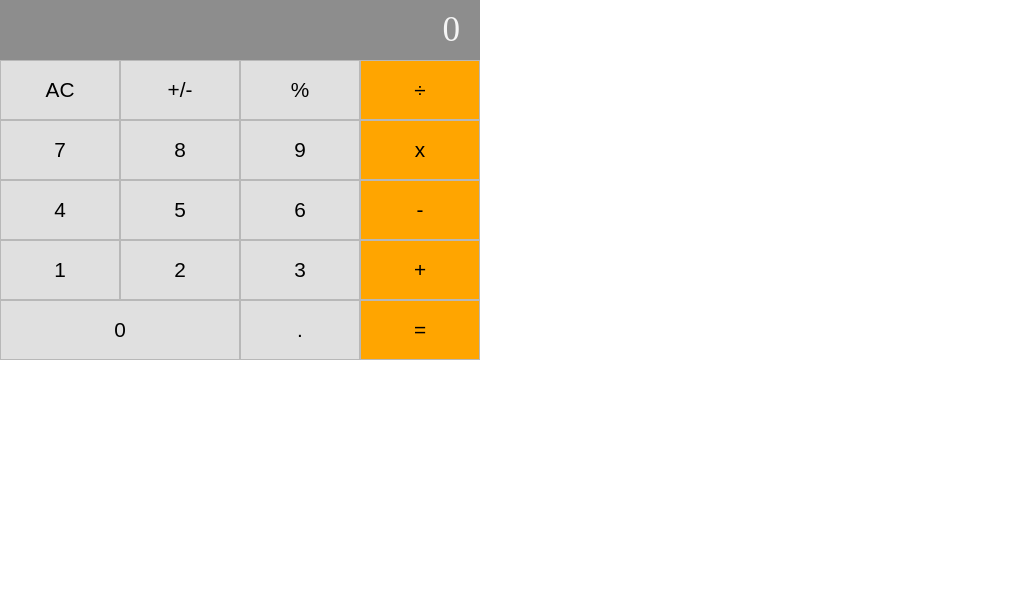
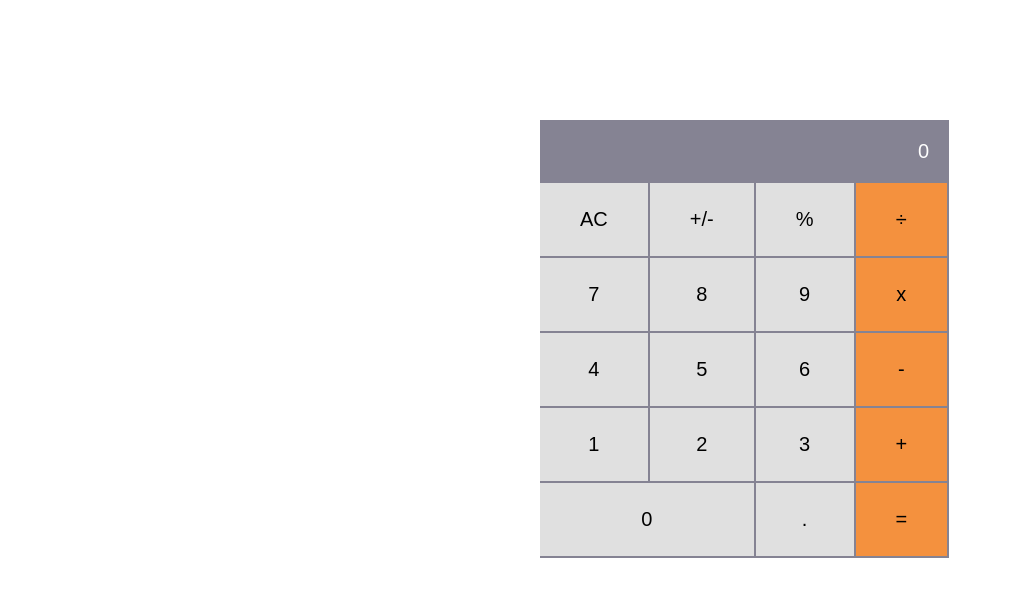
Before and after one commit to Obimbo07/math-magicians, a React (Create React App) app: page / in a window 1280 px wide. Shown: the top 596 px of the page, without its empty margins (0-1012 px from the left). Built offline with nearby package versions, Linux system fonts and the light colour scheme.

Commit message:
calculator-events-resolved

```diff
--- a/src/components/Calc.js
+++ b/src/components/Calc.js
@@ -10,43 +10,156 @@ function Calculator() {
   });
   const { total, operation, next } = value;
 
-  function handleClick(num) {
+  function clickHandler(num) {
     setValue(calculate(value, num));
   }
 
   return (
-    <div id="Calc-holder">
-      <div className="rowA ans-display">
-        <ButtonDisplay result={next || operation || total || '0'} />
-      </div>
-      <div className="rowB">
-        <button onClick={(e) => handleClick(e.target.textContent)} type="button" className="Calc-button">AC</button>
-        <button onClick={(e) => handleClick(e.target.textContent)} type="button" className="Calc-button">+/-</button>
-        <button onClick={(e) => handleClick(e.target.textContent)} type="button" className="Calc-button">%</button>
-        <button onClick={(e) => handleClick(e.target.textContent)} type="button" className="Calc-button operator-btn"> &#xf7; </button>
-      </div>
-      <div className="rowC">
-        <button onClick={(e) => handleClick(e.target.textContent)} type="button" className="Calc-button">7 </button>
-        <button onClick={(e) => handleClick(e.target.textContent)} type="button" className="Calc-button">8 </button>
-        <button onClick={(e) => handleClick(e.target.textContent)} type="button" className="Calc-button">9 </button>
-        <button onClick={(e) => handleClick(e.target.textContent)} type="button" className="Calc-button operator-btn">x</button>
-      </div>
-      <div className="rowD">
-        <button onClick={(e) => handleClick(e.target.textContent)} type="button" className="Calc-button">4 </button>
-        <button onClick={(e) => handleClick(e.target.textContent)} type="button" className="Calc-button">5</button>
-        <button onClick={(e) => handleClick(e.target.textContent)} type="button" className="Calc-button">6</button>
-        <button onClick={(e) => handleClick(e.target.textContent)} type="button" className="Calc-button operator-btn"> -</button>
-      </div>
-      <div className="rowE">
-        <button onClick={(e) => handleClick(e.target.textContent)} type="button" className="Calc-button">1</button>
-        <button onClick={(e) => handleClick(e.target.textContent)} type="button" className="Calc-button">2</button>
-        <button onClick={(e) => handleClick(e.target.textContent)} type="button" className="Calc-button">3</button>
-        <button onClick={(e) => handleClick(e.target.textContent)} type="button" className="Calc-button operator-btn">+</button>
-      </div>
-      <div className="rowF">
-        <button onClick={(e) => handleClick(e.target.textContent)} type="button" className="Calc-button zero-btn"> 0</button>
-        <button onClick={(e) => handleClick(e.target.textContent)} type="button" className="Calc-button">.</button>
-        <button onClick={(e) => handleClick(e.target.textContent)} type="button" className="Calc-button operator-btn"> = </button>
+    <div>
+      <div className="container">
+        <div className="sum-display sum">
+          <span>
+            <ButtonDisplay result={next || operation || total || '0'} />
+          </span>
+        </div>
+
+        <button
+          type="button"
+          className="white-btn"
+          onClick={(e) => clickHandler(e.target.textContent)}
+        >
+          AC
+        </button>
+        <button
+          type="button"
+          className="white-btn"
+          onClick={(e) => clickHandler(e.target.textContent)}
+        >
+          +/-
+        </button>
+        <button
+          type="button"
+          className="white-btn"
+          onClick={(e) => clickHandler(e.target.textContent)}
+        >
+          %
+        </button>
+        <button
+          type="button"
+          className="orange-btn"
+          onClick={(e) => clickHandler(e.target.textContent)}
+        >
+          &#xf7;
+        </button>
+
+        <button
+          type="button"
+          className="white-btn"
+          onClick={(e) => clickHandler(e.target.textContent)}
+        >
+          7
+        </button>
+        <button
+          type="button"
+          className="white-btn"
+          onClick={(e) => clickHandler(e.target.textContent)}
+        >
+          8
+        </button>
+        <button
+          type="button"
+          className="white-btn"
+          onClick={(e) => clickHandler(e.target.textContent)}
+        >
+          9
+        </button>
+        <button
+          type="button"
+          className="orange-btn"
+          onClick={(e) => clickHandler(e.target.textContent)}
+        >
+          x
+        </button>
+
+        <button
+          type="button"
+          className="white-btn"
+          onClick={(e) => clickHandler(e.target.textContent)}
+        >
+          4
+        </button>
+        <button
+          type="button"
+          className="white-btn"
+          onClick={(e) => clickHandler(e.target.textContent)}
+        >
+          5
+        </button>
+        <button
+          type="button"
+          className="white-btn"
+          onClick={(e) => clickHandler(e.target.textContent)}
+        >
+          6
+        </button>
+        <button
+          type="button"
+          className="orange-btn"
+          onClick={(e) => clickHandler(e.target.textContent)}
+        >
+          -
+        </button>
+
+        <button
+          type="button"
+          className="white-btn"
+          onClick={(e) => clickHandler(e.target.textContent)}
+        >
+          1
+        </button>
+        <button
+          type="button"
+          className="white-btn"
+          onClick={(e) => clickHandler(e.target.textContent)}
+        >
+          2
+        </button>
+        <button
+          type="button"
+          className="white-btn"
+          onClick={(e) => clickHandler(e.target.textContent)}
+        >
+          3
+        </button>
+        <button
+          type="button"
+          className="orange-btn"
+          onClick={(e) => clickHandler(e.target.textContent)}
+        >
+          +
+        </button>
+
+        <button
+          type="button"
+          className="white-btn zero-btn"
+          onClick={(e) => clickHandler(e.target.textContent)}
+        >
+          0
+        </button>
+        <button
+          type="button"
+          className="white-btn"
+          onClick={(e) => clickHandler(e.target.textContent)}
+        >
+          .
+        </button>
+        <button
+          type="button"
+          className="orange-btn"
+          onClick={(e) => clickHandler(e.target.textContent)}
+        >
+          =
+        </button>
       </div>
     </div>
   );
--- a/src/components/btnDisplay.js
+++ b/src/components/btnDisplay.js
@@ -2,7 +2,6 @@ import React from 'react';
 import PropTypes from 'prop-types';
 
 function ButtonDisplay({ result }) {
-  console.log(result);
   return <div>{result}</div>;
 }
 
--- a/src/index.css
+++ b/src/index.css
@@ -1,46 +1,77 @@
-#Calcu-holder {
-  margin: 20vh 30vw auto;
+@import url('https://fonts.googleapis.com/css2?family=Crete+Round&family=Open+Sans:ital,wght@0,500;1,500&display=swap');
+
+:root {
+  --color-display: #858393;
+  --color-secondary: #e0e0e0;
+  --color-tertiary: #f4913e;
+  --color-white: #fff;
+  --transition: all 0.3s ease-in;
+}
+
+* {
+  margin: 0;
+  padding: 0;
+  list-style: none;
+  text-decoration: none;
+}
+
+*,
+*::after,
+*::before {
+  box-sizing: inherit;
+}
+
+html {
+  box-sizing: border-box;
+  scroll-behavior: smooth;
+}
+
+body {
+  font-family: sans-serif;
+  font-weight: 400;
   display: flex;
   flex-direction: column;
-  width: 80vw;
+  align-items: center;
+  justify-content: center;
 }
 
-.ans-display {
-  display: flex;
-  align-items: center;
-  justify-content: end;
-  background-color: rgb(141, 141, 141);
-  font-size: 2.2em;
-  color: whitesmoke;
-  padding-right: 20px;
-  height: 60px;
-  width: 460px;
+.container {
+  margin-top: 120px;
+  width: 200px;
+  display: grid;
+  grid-template-columns: repeat(4, 1fr);
 }
 
-.Calc-button {
-  height: 60px;
-  width: 120px;
-  background-color: rgb(224, 224, 224);
-  border: 1px solid rgb(184, 184, 184);
-  font-size: 1.3em;
+.sum {
+  padding: 20px;
+}
+
+.sum-display {
+  background-color: var(--color-display);
+  font-size: 20px;
+  color: var(--color-white);
+  display: flex;
+  justify-content: flex-end;
+  grid-column: 1/-1;
 }
 
 .zero-btn {
-  width: 240px;
-  background-color: rgb(224, 224, 224);
-  border: 1px solid rgb(184, 184, 184);
-  font-size: 1.3em;
+  grid-column: 1 / span 2;
 }
 
-.Calcu-operator {
-  background-color: rgb(255, 145, 0);
+.orange-btn,
+.white-btn {
+  padding: 25px 40px;
+  font-size: 20px;
+  border: none;
+  border-bottom: 2px solid var(--color-display);
+  border-right: 2px solid var(--color-display);
 }
 
-.Button-row {
-  display: flex;
-  flex-direction: row;
+.white-btn {
+  background-color: var(--color-secondary);
 }
 
-.operator-btn {
-  background-color: #ffa500;
+.orange-btn {
+  background-color: var(--color-tertiary);
 }
```
